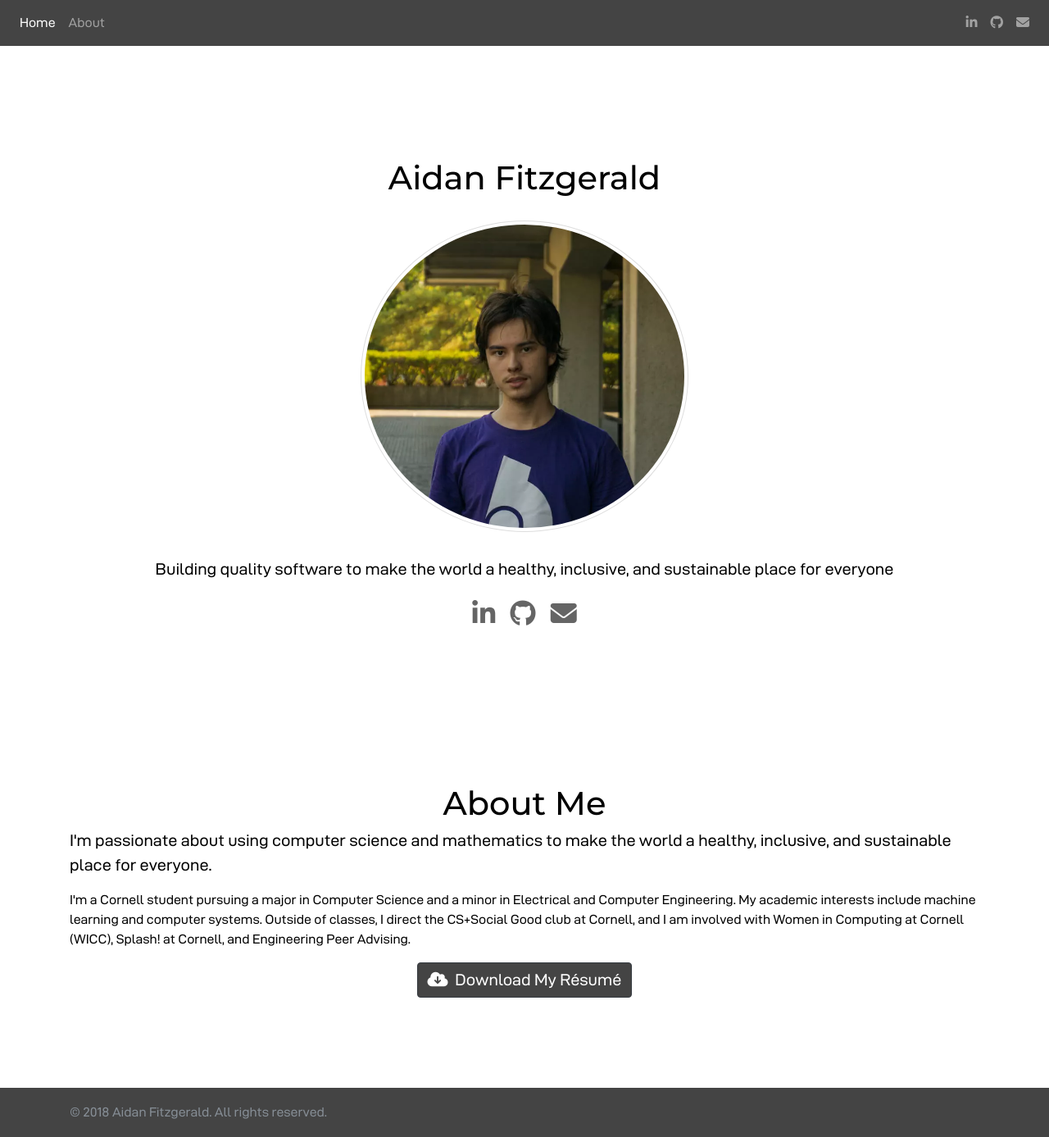
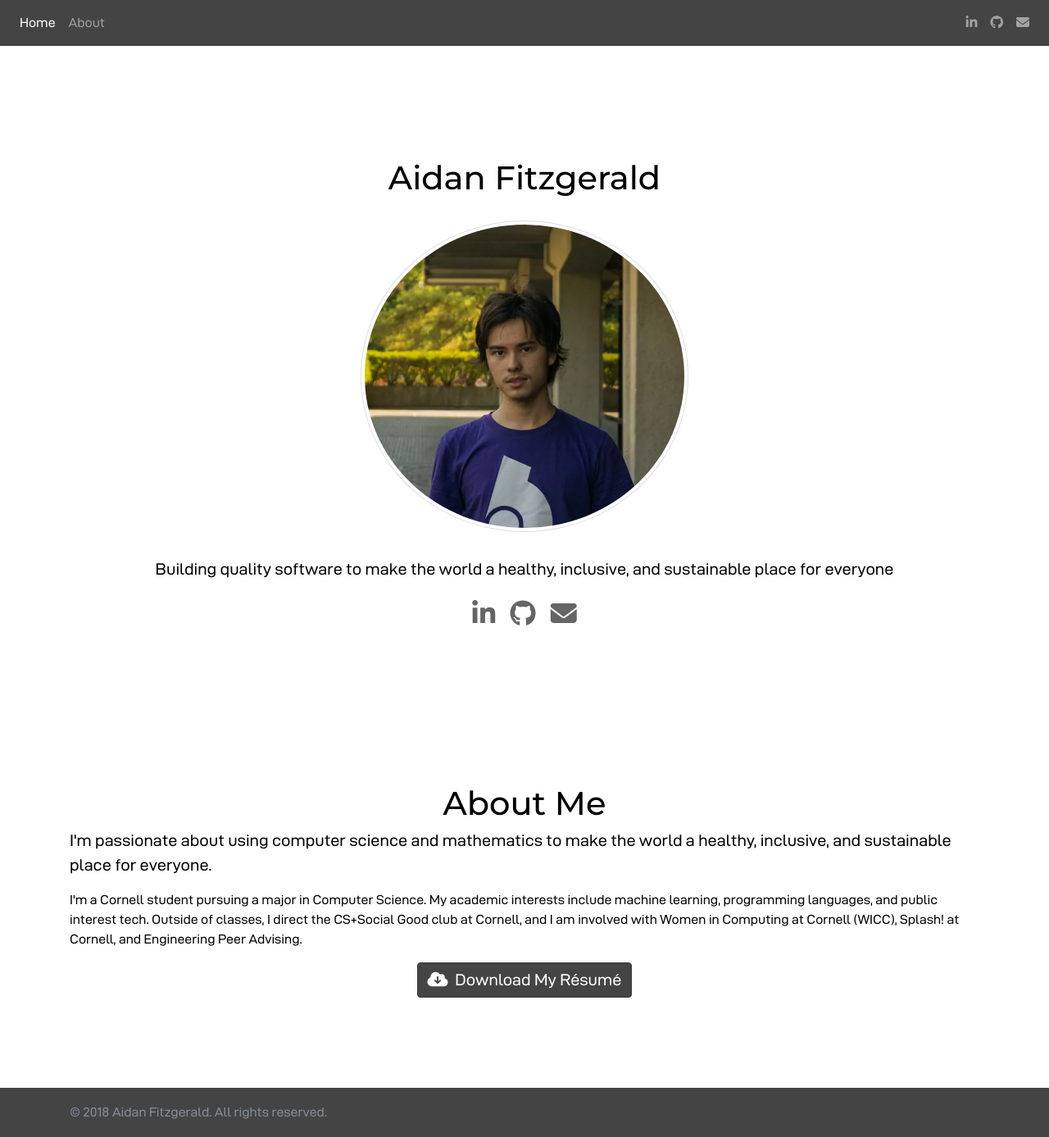
Before and after one commit to aidan-fitz/aidan-fitz.com, a Jekyll site: the page built from index.md, in a window 1280 px wide and 1387 px high. Shown: the whole window at 82% size. Built offline with Jekyll 4.4.1, drawn with Linux system fonts in a browser that asks for light colours; nearby versions of some CDN libraries.

Commit message:
Update bio

```diff
--- a/_includes/about.html
+++ b/_includes/about.html
@@ -5,10 +5,10 @@
     <p class="lead">I'm passionate about using computer science and mathematics to
     make the world a healthy, inclusive, and sustainable place for everyone.</p>
 
-    <p>I'm a Cornell student pursuing a major in Computer Science and a minor in
-    Electrical and Computer Engineering. My academic interests include machine
-    learning and computer systems. Outside of classes, I direct the CS+Social Good
-    club at Cornell, and I am involved with Women in Computing at Cornell (WICC),
+    <p>I'm a Cornell student pursuing a major in Computer Science. My academic
+    interests include machine learning, programming languages, and public
+    interest tech. Outside of classes, I direct the CS+Social Good club at
+    Cornell, and I am involved with Women in Computing at Cornell (WICC),
     Splash! at Cornell, and Engineering Peer Advising.</p>
 
     {% include resume-dl.html %}
```
